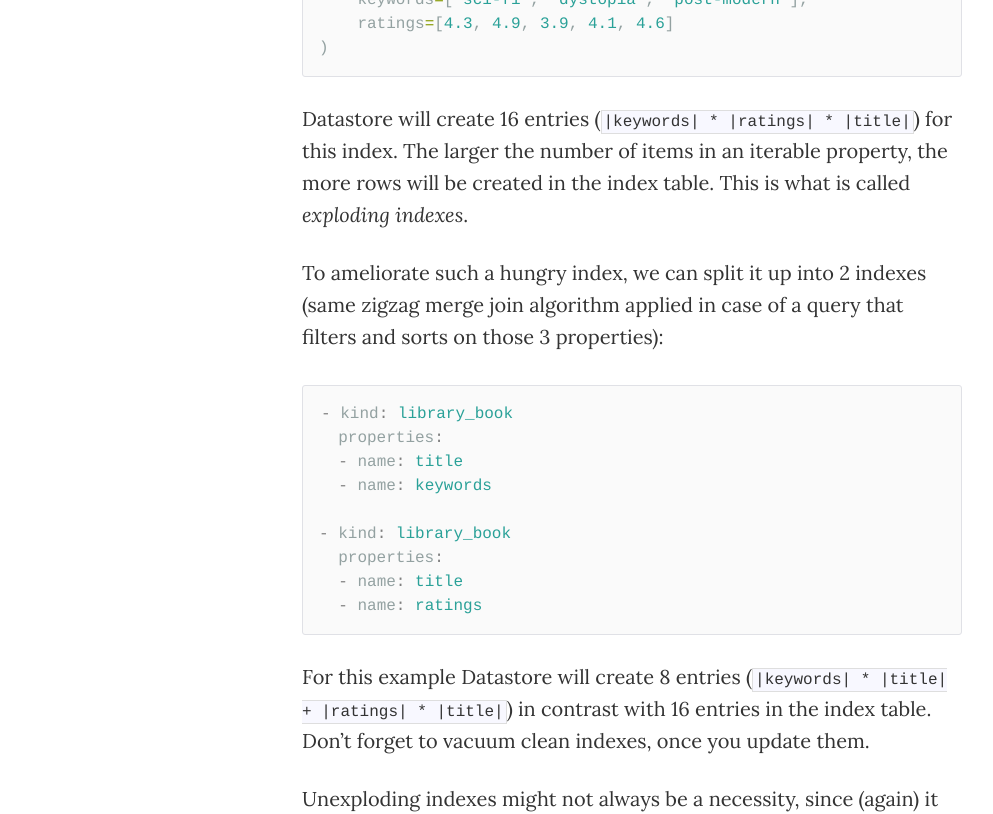
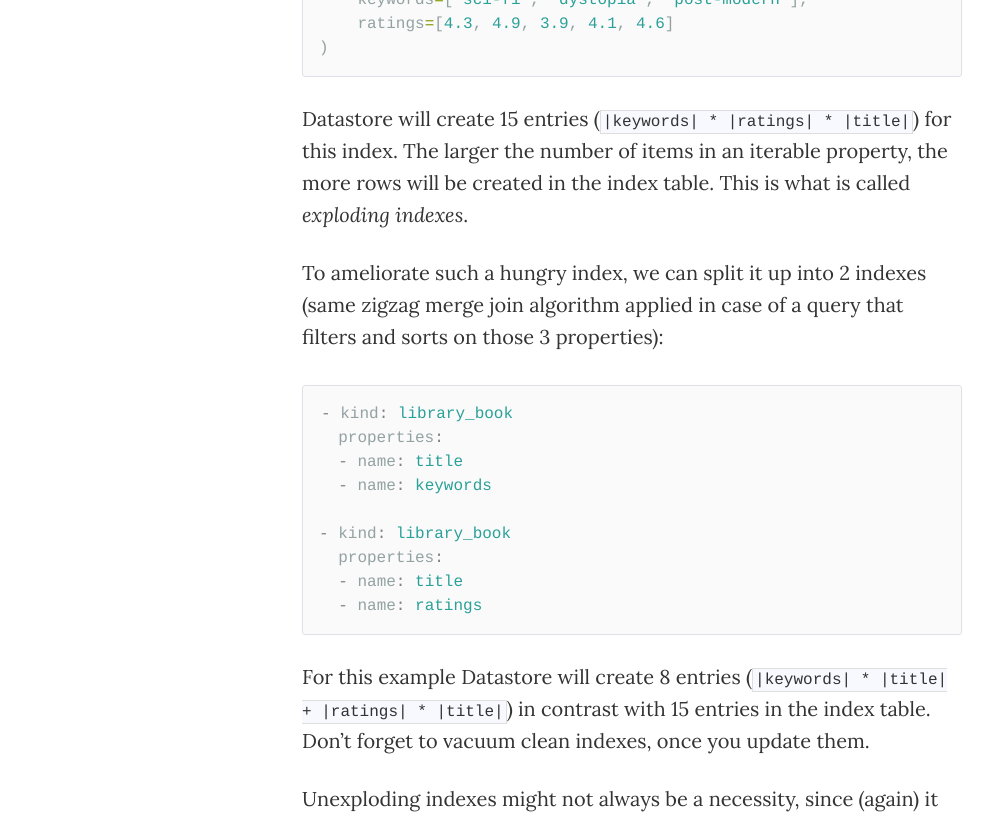
Before and after one commit to ana-balica/ana-balica.github.io, a Jekyll site: the page built from _posts/2016-11-28-intricacies-and-optimization-of-datastore-indexes.md, in a window 1280 px wide and 1400 px high, scrolled down 5519 px. Shown: the part 154-968 px from the top of the window, without its empty margins (8-1001 px from the left). Built offline with Jekyll 4.4.1, drawn with Linux system fonts in a browser that asks for light colours; comment, search, counter and statistics services are not loaded.

Commit message:
Fix number of indexes in an example

```diff
--- a/_posts/2016-11-28-intricacies-and-optimization-of-datastore-indexes.md
+++ b/_posts/2016-11-28-intricacies-and-optimization-of-datastore-indexes.md
@@ -142,7 +142,7 @@ book = Book.objects.create(
 {% endhighlight %}
 
 
-Datastore will create 16 entries (`|keywords| * |ratings| * |title|`) for this index. The larger the number of items in an iterable property, the more rows will be created in the index table. This is what is called *exploding indexes*.
+Datastore will create 15 entries (`|keywords| * |ratings| * |title|`) for this index. The larger the number of items in an iterable property, the more rows will be created in the index table. This is what is called *exploding indexes*.
 
 To ameliorate such a hungry index, we can split it up into 2 indexes (same zigzag merge join algorithm applied in case of a query that filters and sorts on those 3 properties):
 
@@ -158,7 +158,7 @@ To ameliorate such a hungry index, we can split it up into 2 indexes (same zigza
   - name: ratings
 {% endhighlight %}
 
-For this example Datastore will create 8 entries (`|keywords| * |title| + |ratings| * |title|`) in contrast with 16 entries in the index table. Don't forget to vacuum clean indexes, once you update them.
+For this example Datastore will create 8 entries (`|keywords| * |title| + |ratings| * |title|`) in contrast with 15 entries in the index table. Don't forget to vacuum clean indexes, once you update them.
 
 Unexploding indexes might not always be a necessity, since (again) it all depends on the shape of your data. You might be fine with a single index that contains 2 iterable properties if one of those is a property that always has only one value. Maybe it was created with a thought about distant future, where more options can be added without the need to migrate all the data.
 
```
